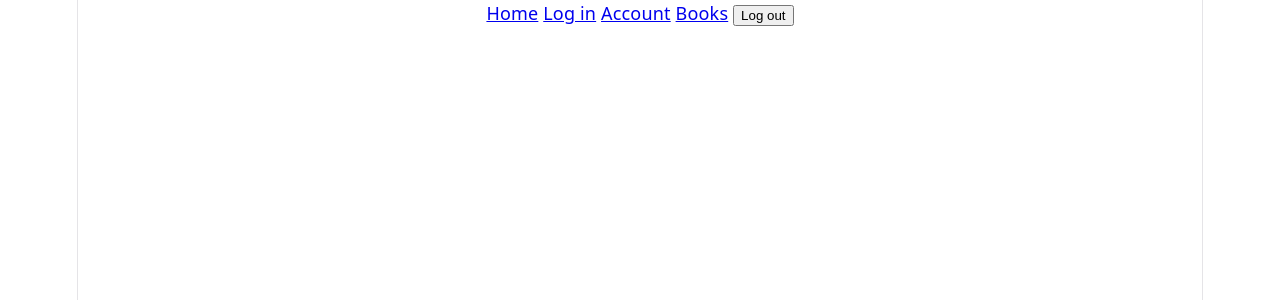
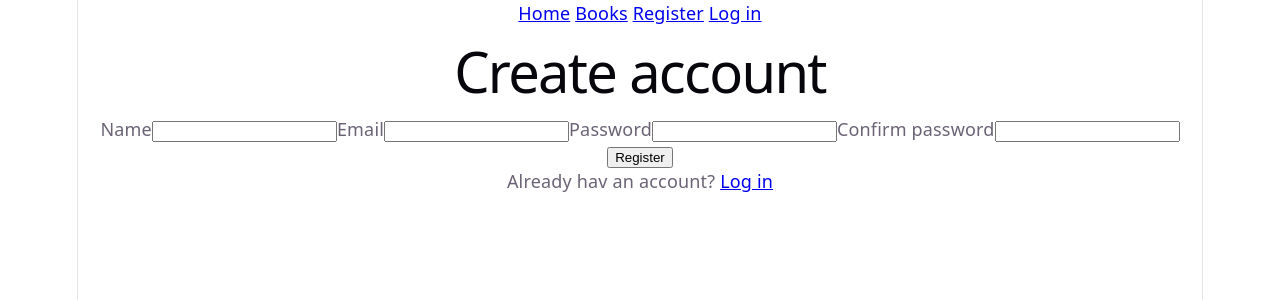
Before and after one commit to miljaar/BookTracker, a React (Vite) app in the folder Frontend/: page /register in a window 1280 px wide. Shown: the top 300 px of the page. Built offline with nearby package versions, Linux system fonts and the light colour scheme.

Commit message:
add frontend member registration

```diff
--- a/Frontend/src/App.tsx
+++ b/Frontend/src/App.tsx
@@ -1,12 +1,13 @@
-import { Link, Route, Routes } from "react-router-dom";
+import { Route, Routes } from "react-router-dom";
 import { AccountPage } from "./auth/AccountPage";
 import { LoginPage } from "./auth/LoginPage";
-import { LogoutButton } from "./auth/LogoutButton";
 import { BookListPage } from "./books/bookListPage";
 import { BookDetailsPage } from "./books/bookDetailsPage";
 import { RequireAdministrator } from "./auth/requireAdministrator";
 import { CreateBookPage } from "./books/CreateBookPage";
 import { EditBookPage } from "./books/editBookPage";
+import { RegisterPage } from "./members/RegisterPage";
+import { Navigation } from "./Navigation";
 
 function HomePage() {
   return <h1>Book Tracker</h1>;
@@ -15,19 +16,14 @@ function HomePage() {
 export default function App() {
   return (
     <>
-      <nav>
-        <Link to="/">Home</Link>{" "}
-        <Link to="/login">Log in</Link>{" "}
-        <Link to="/account">Account</Link>{" "}
-        <Link to="/books">Books</Link>{" "}
-        <LogoutButton />
-      </nav>
+      <Navigation />
 
       <Routes>
         <Route path="/" element={<HomePage />} />
         <Route path="/login" element={<LoginPage />} />
         <Route path="/account" element={<AccountPage />} />
         <Route path="/books" element={<BookListPage />} />
+        <Route path="register" element={<RegisterPage />} />
         <Route element={<RequireAdministrator />}>
           <Route path="/books/new" element={<CreateBookPage />} />
           <Route path="/books/:bookId/edit" element={<EditBookPage />} />
--- /dev/null
+++ b/Frontend/src/Navigation.tsx
@@ -0,0 +1,36 @@
+import { Link } from "react-router-dom";
+import { LogoutButton } from "./auth/LogoutButton";
+import { useAccessToken } from "./auth/tokenStorage";
+import { useCurrentMember } from "./auth/useCurrentMember";
+
+export function Navigation() {
+    const currentMemberQuery = useCurrentMember();
+    const hasToken = useAccessToken() !== null;
+
+    return (
+        <nav>
+            <Link to="/">Home</Link>{" "}
+            <Link to="/books">Books</Link>{" "}
+
+            {!hasToken && (
+                <>
+                    <Link to="/register">Register</Link>{" "}
+                    <Link to="/login">Log in</Link>
+                </>
+            )}
+
+            {hasToken && currentMemberQuery.isPending && (
+                <span>Checking account...</span>
+            )}
+
+            {hasToken && currentMemberQuery.isSuccess && (
+                <>
+                    <Link to="/account">Account</Link>{" "}
+                    <LogoutButton />
+                </>
+            )}
+
+            {hasToken && currentMemberQuery.isError && <LogoutButton />}
+        </nav>
+    );
+}
--- a/Frontend/src/auth/LoginPage.tsx
+++ b/Frontend/src/auth/LoginPage.tsx
@@ -1,12 +1,19 @@
 import { useState, type FormEvent } from "react";
 import { useMutation, useQueryClient } from "@tanstack/react-query";
-import { useNavigate } from "react-router-dom";
+import { useNavigate, useLocation } from "react-router-dom";
 import { ApiError } from "../api";
 import { login } from "./authApi";
 import { setAccessToken } from "./tokenStorage";
 
+type LoginLocationState = {
+    registered?: boolean,
+    email?: string
+};
+
 export function LoginPage() {
-    const [email, setEmail] = useState("");
+    const location = useLocation();
+    const locationState = location.state as LoginLocationState | null;
+    const [email, setEmail] = useState(locationState?.email ?? "");
     const [password, setPassword] = useState("");
     const navigate = useNavigate();
     const queryClient = useQueryClient();
@@ -16,7 +23,7 @@ export function LoginPage() {
         onSuccess: async (response) => {
             setAccessToken(response.accessToken);
             await queryClient.invalidateQueries({ queryKey: ["currernt-member"] });
-            navigate("/account");
+            navigate("/account", { replace: true });
         }
     });
 
@@ -29,6 +36,9 @@ export function LoginPage() {
 
     return (
         <main>
+            {locationState?.registered && (
+                <p>Your account was created. You can now log in.</p>
+            )}
             <h1>Log in</h1>
 
             <form onSubmit={handleSubmit}>
--- a/Frontend/src/auth/tokenStorage.ts
+++ b/Frontend/src/auth/tokenStorage.ts
@@ -1,13 +1,41 @@
+import { useSyncExternalStore } from "react";
+
 const tokenKey = "book-tracker-access-token";
+const listeners = new Set<() => void>();
+
+function notifyListeners() {
+    listeners.forEach((listener) => listener());
+}
+
+function subscribe(listener: () => void) {
+    listeners.add(listener);
+
+    function handleStorage(event: StorageEvent) {
+        if (event.key === tokenKey) listener();
+    }
+
+    window.addEventListener("storage", handleStorage);
+    return () => {
+        // method die wordt aangeropen bij het verwijderen van de listener
+        listeners.delete(listener);
+        window.removeEventListener("storage", handleStorage);
+    };
+}
 
 export function getAccessToken() {
     return localStorage.getItem(tokenKey);
 };
 
+export function useAccessToken() {
+    return useSyncExternalStore(subscribe, getAccessToken, () => null);
+}
+
 export function setAccessToken(token: string) {
     localStorage.setItem(tokenKey, token);
+    notifyListeners();
 };
 
 export function removeAccessToken() {
     localStorage.removeItem(tokenKey);
+    notifyListeners();
 };
--- a/Frontend/src/auth/useCurrentMember.ts
+++ b/Frontend/src/auth/useCurrentMember.ts
@@ -2,13 +2,15 @@ import { useEffect } from "react";
 import { useQuery } from "@tanstack/react-query";
 import { ApiError } from "../api";
 import { getCurrentMember } from "./authApi";
-import { getAccessToken, removeAccessToken } from "./tokenStorage";
+import { removeAccessToken, useAccessToken } from "./tokenStorage";
 
 export function useCurrentMember() {
+    const accessToken = useAccessToken();
+
     const query = useQuery({
         queryKey: ["current-member"],
         queryFn: getCurrentMember,
-        enabled: getAccessToken() !== null,
+        enabled: accessToken !== null,
         retry: false
     });
 
--- /dev/null
+++ b/Frontend/src/members/RegisterPage.tsx
@@ -0,0 +1,120 @@
+import { useState, type FormEvent } from "react";
+import { useMutation } from "@tanstack/react-query";
+import { Link, useNavigate } from "react-router-dom";
+import { ApiError } from "../api";
+import { registerMember } from "./membersApi";
+
+export function RegisterPage() {
+    const [formError, setFormError] = useState<string | null>(null);
+    const navigate = useNavigate();
+
+    const registerMutation = useMutation({
+        mutationFn: registerMember,
+        onSuccess: (member) => {
+            navigate("/login", {
+                state: {
+                    registered: true,
+                    email: member.email
+                }
+            });
+        }
+    });
+
+    function handleSubmit(event: FormEvent<HTMLFormElement>) {
+        event.preventDefault();
+        setFormError(null);
+
+        const formData = new FormData(event.currentTarget);
+        const name = formData.get("name")?.toString().trim() ?? "";
+        const email = formData.get("email")?.toString().trim() ?? "";
+        const password = formData.get("password")?.toString().trim() ?? "";
+        const confirmPassword = formData.get("confirmPassword")?.toString().trim() ?? "";
+
+        if (!name || !email || !password) {
+            setFormError("Name, email and password are required.");
+            return;
+        }
+
+        if (password.length < 8) {
+            setFormError("Password must contain at least 8 characters.");
+            return;
+        }
+
+        if (password !== confirmPassword) {
+            setFormError("Passwords do not match.");
+            return;
+        }
+
+        registerMutation.mutate({ name, email, password });
+    }
+
+    const badRequest = registerMutation.error instanceof ApiError && registerMutation.error.status === 400;
+    const duplicateEmail = registerMutation.error instanceof ApiError && registerMutation.error.status === 409;
+
+    return (
+        <main>
+            <h1>Create account</h1>
+
+            <form onSubmit={handleSubmit}>
+                <label>
+                    Name
+                    <input
+                        name="name"
+                        autoComplete="name"
+                        maxLength={100}
+                        required
+                    />
+                </label>
+
+                <label>
+                    Email
+                    <input
+                        name="email"
+                        type="email"
+                        autoComplete="email"
+                        maxLength={200}
+                        required
+                    />
+                </label>
+
+                <label>
+                    Password
+                    <input
+                        name="password"
+                        type="password"
+                        autoComplete="new-password"
+                        minLength={8}
+                        required
+                    />
+                </label>
+
+
+                <label>
+                    Confirm password
+                    <input
+                        name="confirmPassword"
+                        type="password"
+                        autoComplete="new-password"
+                        minLength={8}
+                        required
+                    />
+                </label>
+
+                <button type="submit" disabled={registerMutation.isPending}>
+                    {registerMutation.isPending ? "Creating account..." : "Register"}
+                </button>
+            </form>
+
+            {formError && <p>{formError}</p>}
+            {badRequest && <p>The API rejected the registration data.</p>}
+            {duplicateEmail && <p>An account with this email already exists.</p>}
+            {registerMutation.isError && !badRequest && !duplicateEmail && (
+                <p>Could not create the account. Is the API running?</p>
+            )}
+
+            <p>
+                Already hav an account? <Link to="/login">Log in</Link>
+            </p>
+        </main>
+    );
+}
--- /dev/null
+++ b/Frontend/src/members/membersApi.ts
@@ -0,0 +1,9 @@
+import { apiRequest } from "../api";
+import type { RegisterMemberRequest, RegisterMemberResponse } from "./types";
+
+export function registerMember(request: RegisterMemberRequest) {
+    return apiRequest<RegisterMemberResponse>("/members", {
+        method: "POST",
+        body: JSON.stringify(request)
+    });
+}
--- /dev/null
+++ b/Frontend/src/members/types.ts
@@ -0,0 +1,11 @@
+export type RegisterMemberRequest = {
+    name: string,
+    email: string,
+    password: string
+};
+
+export type RegisterMemberResponse = {
+    id: number,
+    name: string,
+    email: string
+};
```
